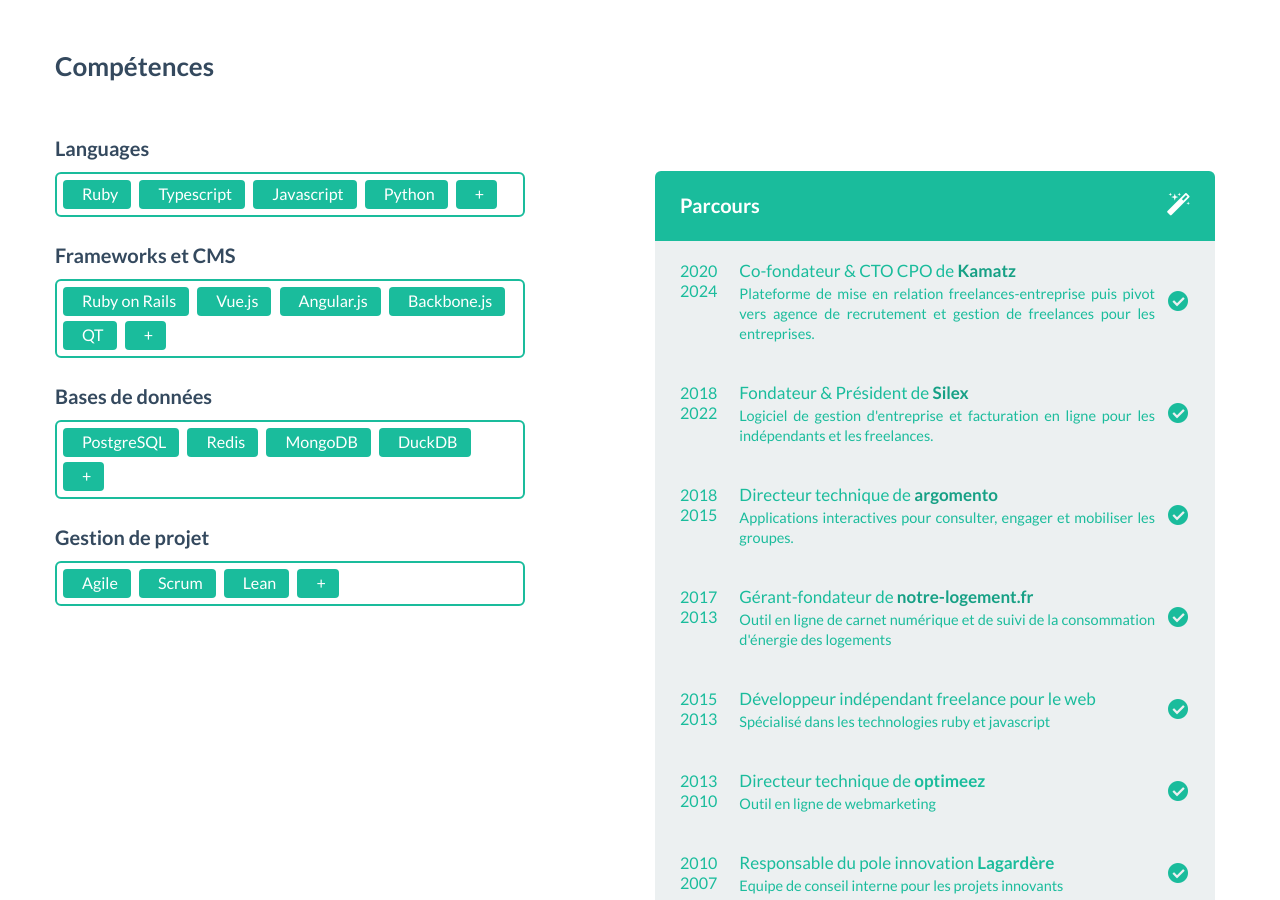
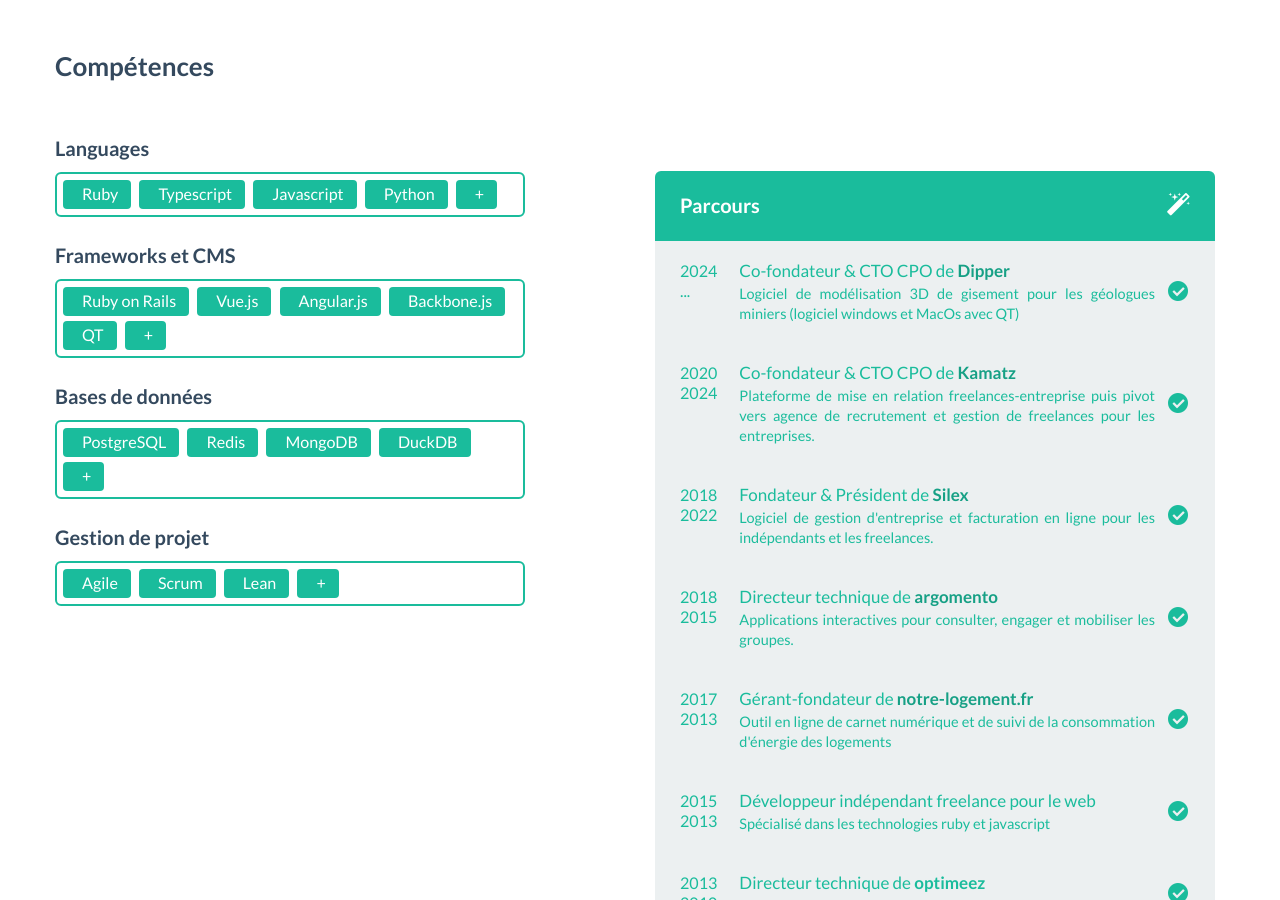
Before and after one commit to arambert/arambert.github.io, a Jekyll site: the page built from index.html, in a window 1280 px wide and 900 px high, scrolled down 1093 px. Built offline with Jekyll 4.4.1, drawn with Linux system fonts in a browser that asks for light colours.

Commit message:
Update competences.html

```diff
--- a/_includes/competences.html
+++ b/_includes/competences.html
@@ -44,6 +44,15 @@
         <div class='clear'></div>
       </div>
       <ul>
+	<li class="todo-done">
+          <div class="todo-year">2024<br/>...</div>
+          <div class="todo-content">
+            <h4 class="todo-name">
+              Co-fondateur & CTO CPO de <strong><a href='#'>Dipper</a></strong>
+            </h4>
+            Logiciel de modélisation 3D de gisement pour les géologues miniers (logiciel windows et MacOs avec QT)
+          </div>
+    </li>
 	<li class="todo-done">
           <div class="todo-year">2020<br/>2024</div>
           <div class="todo-content">
```
